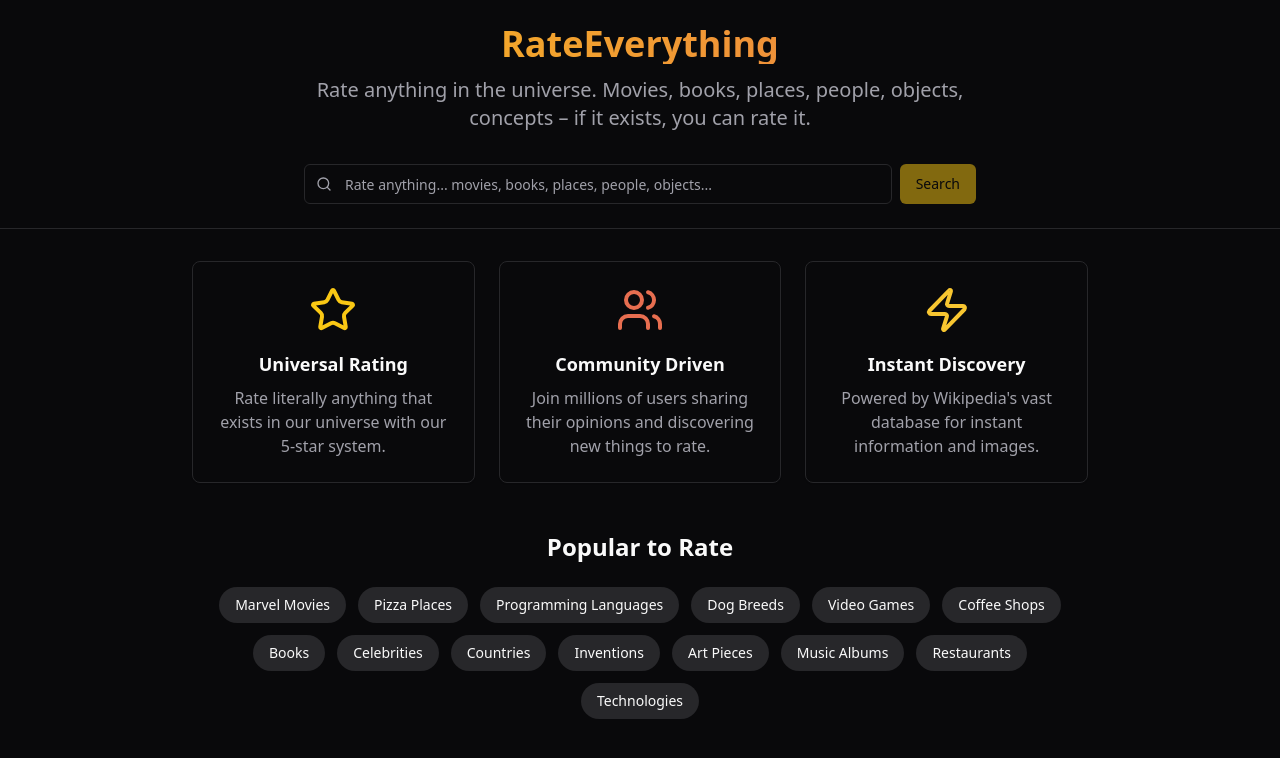
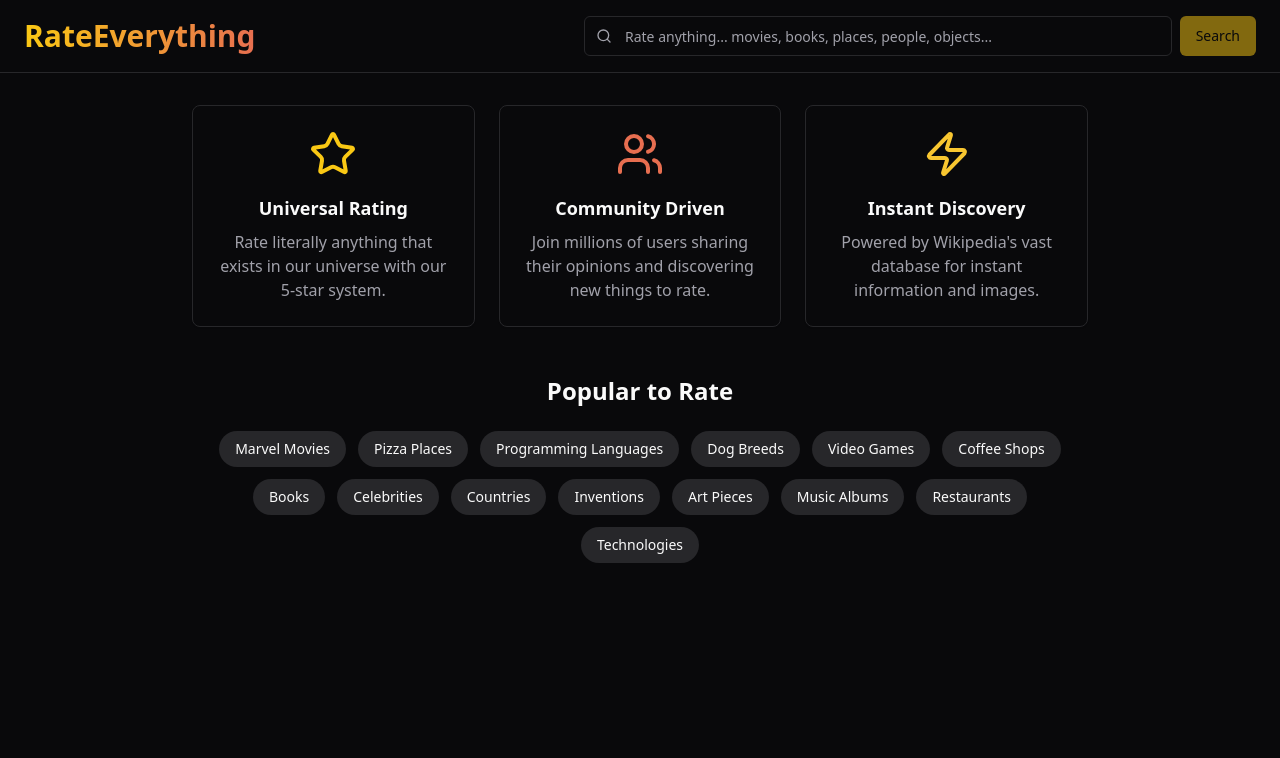
Before and after one commit to jliss19/rate-everything, a React (Vite) app: page / in a window 1280 px wide. Shown: the top 758 px of the page. Built offline with nearby package versions, Linux system fonts and the light colour scheme; the HTML template or start-up script is replaced by a standard one.

Commit message:
Add header and search bar

```diff
--- a/src/pages/Index.tsx
+++ b/src/pages/Index.tsx
@@ -48,17 +48,11 @@ const Index = () => {
     <div className="min-h-screen bg-background">
       {/* Header */}
       <header className="border-b border-border bg-card">
-        <div className="container mx-auto px-6 py-6">
-          <div className="text-center mb-8">
-            <h1 className="text-4xl font-bold mb-3 bg-gradient-to-r from-primary to-accent bg-clip-text text-transparent">
+        <div className="container mx-auto px-6 py-4">
+          <div className="flex items-center justify-between gap-8">
+            <h1 className="text-3xl font-bold bg-gradient-to-r from-primary to-accent bg-clip-text text-transparent whitespace-nowrap">
               RateEverything
             </h1>
-            <p className="text-xl text-muted-foreground max-w-2xl mx-auto">
-              Rate anything in the universe. Movies, books, places, people, objects, concepts – if it exists, you can rate it.
-            </p>
-          </div>
-
-          <div className="flex justify-center">
             <SearchBar onSearch={handleSearch} loading={isLoading} />
           </div>
         </div>
```
